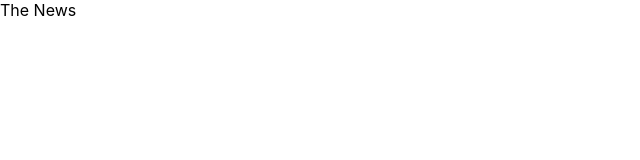
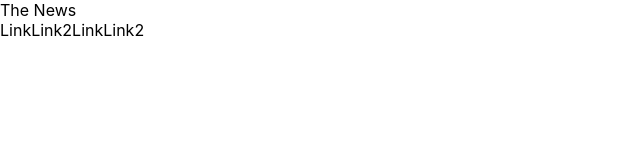
Before and after one commit to zsofiath/nextjs, a Next.js app in the folder nextjsapp/: page /news in a window 1280 px wide. Shown: the top 160 px of the page, without its empty margins (0-640 px from the left). Built offline with nearby package versions, Linux system fonts and the light colour scheme.

Commit message:
navigation

```diff
--- a/nextjsapp/pages/news/index.js
+++ b/nextjsapp/pages/news/index.js
@@ -1,5 +1,17 @@
+import Link from 'next/link'
 function NewsPage () {
-    return <div>The News</div>
+    return <div>The News
+
+        <div>
+            {/*  ez is működik, de oldal újratöltést csinál */}
+            <a href="/news/blabla">Link</a>
+            <a href="/news/blabla2">Link2</a>
+
+            {/* Nem tölt újra */}
+            <Link href="/news/blabla">Link</Link>
+            <Link href="/news/blabla2">Link2</Link>
+        </div>
+    </div>
 }
 
 export default NewsPage
```
